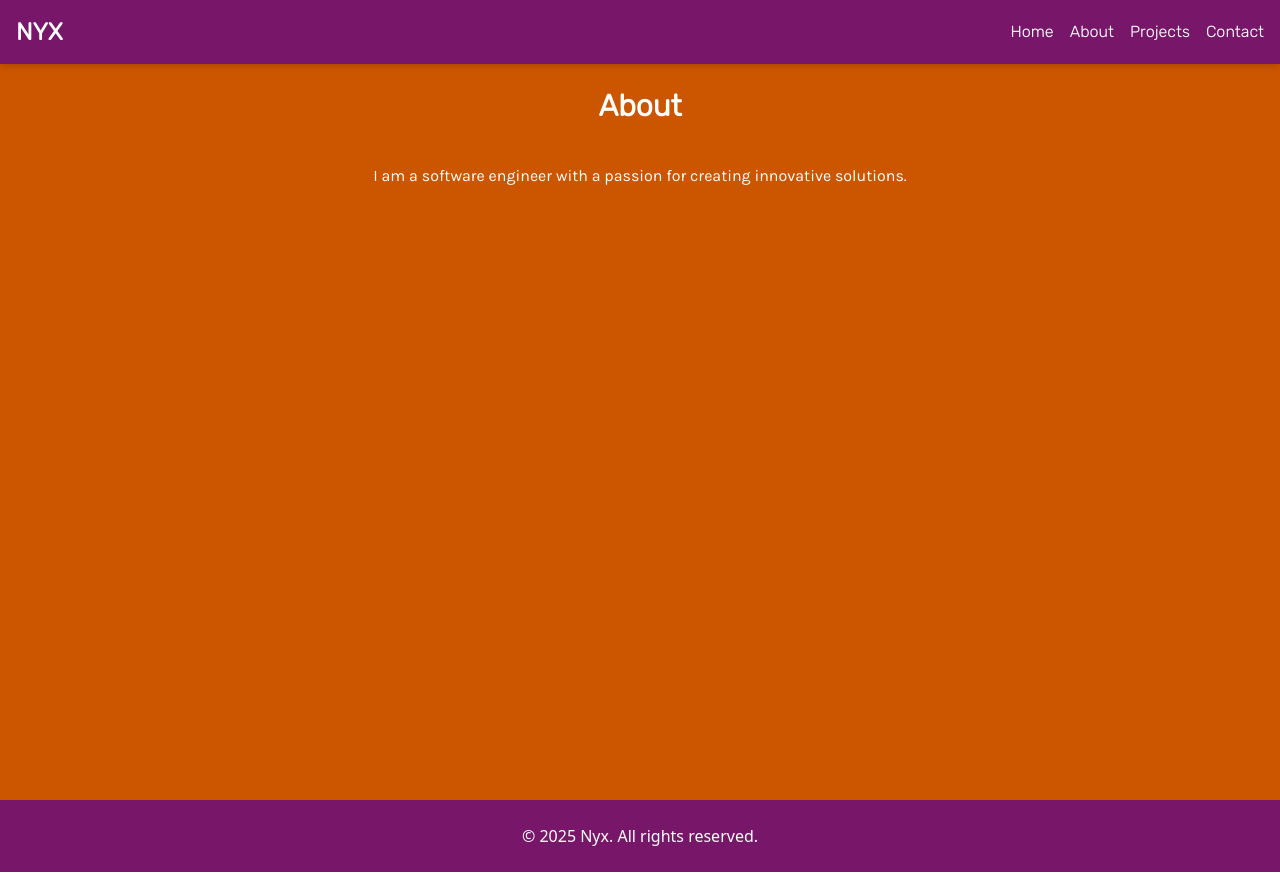
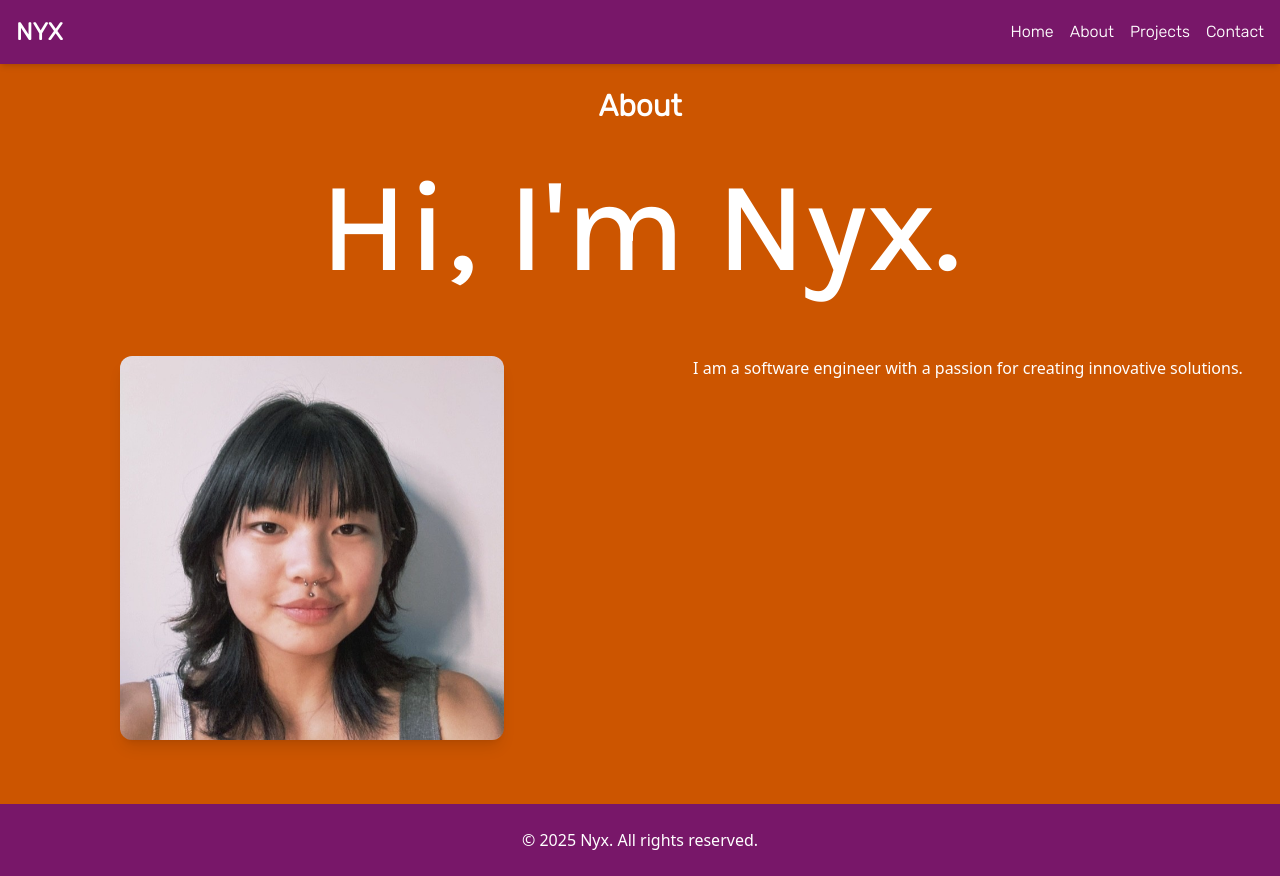
Before and after one commit to onyxisonit/personalWebsite, a React (Vite) app in the folder frontend/: page /about in a window 1280 px wide. Built offline with nearby package versions, Linux system fonts and the light colour scheme.

Commit message:
basic struct of about page

```diff
--- a/frontend/src/pages/About.tsx
+++ b/frontend/src/pages/About.tsx
@@ -5,9 +5,27 @@ function About() {
             <h1 className="text-3xl">About</h1>
         </header>
         <div className="w-full flex items-center justify-center font-body mx-4 sm:mx-auto">
-            <p className="max-w-2xl text-center">
-                I am a software engineer with a passion for creating innovative solutions.
-            </p>
+            <h2 className="text-9xl text-center font-medium h-1/2 w-full">Hi, I'm Nyx.</h2>
+        </div>
+        <div className="mx-auto max-w-7xl px-4 py-16 sm:px-6 lg:px-8">
+            <div className="grid gap-16 lg:grid-cols-2 lg:gap-24">
+                <div className="flex flex-col gap-10">
+                    <div className="relative">
+                        <div>
+                            <img src="picture.jpeg" alt="Profile picture of Nyx" width="1140" height="1540" className="relative max-w-sm mx-auto h-auto rounded-xl shadow-lg"></img>
+                        </div>
+                    </div>
+                </div>
+                <div className="flex flex-col gap-10">
+                    <p className="max-w-2xl text-center">
+                            I am a software engineer with a passion for creating innovative solutions.
+                    </p>
+                </div>
+
+            </div>
+        </div>
+
+
             {/* <ul>
                 <li></li>
                 <li></li>
@@ -28,7 +46,7 @@ function About() {
 
             <img src="" alt="">My beautiful cat.</img> */}
 
-        </div>
+
         </section>
     );
 }
--- a/frontend/src/pages/Contact.tsx
+++ b/frontend/src/pages/Contact.tsx
@@ -53,10 +53,12 @@ function Contact(){
     <input
       type="email"
       placeholder="jodoe@example.com *"
-      className="border-t border-0 focus:outline-none focus:border-blue-500 px-2 py-2 w-full"
+      className="validator border-t border-0 focus:outline-none focus:border-blue-500 px-2 py-2 w-full"
       required
     />
+     <div className="validator-hint hidden">Please enter valid email address.</div>
   </div>
+
 
   {/* Message Field */}
   <div className="form-control">
```
Also changed, not shown: frontend/public/picture.jpeg (added), 1 other file (tests, documents, lock files or other folders).
